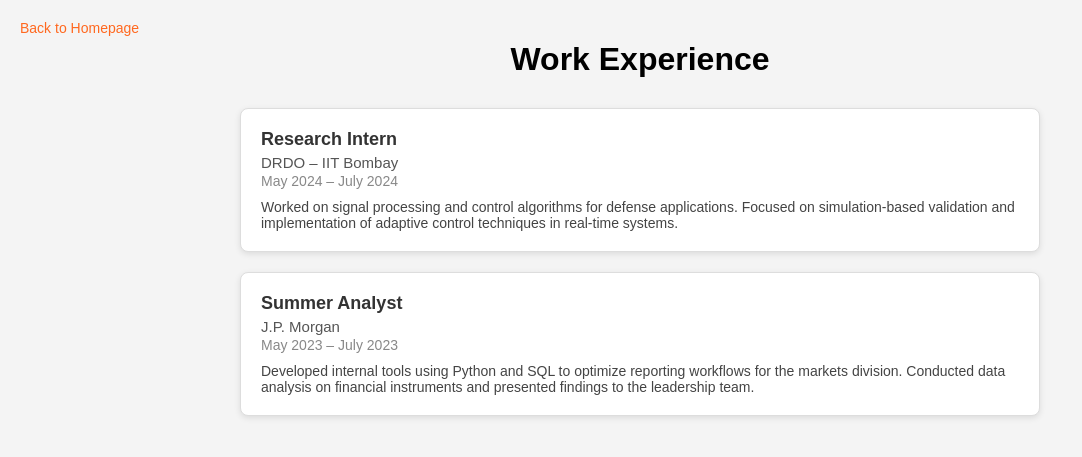
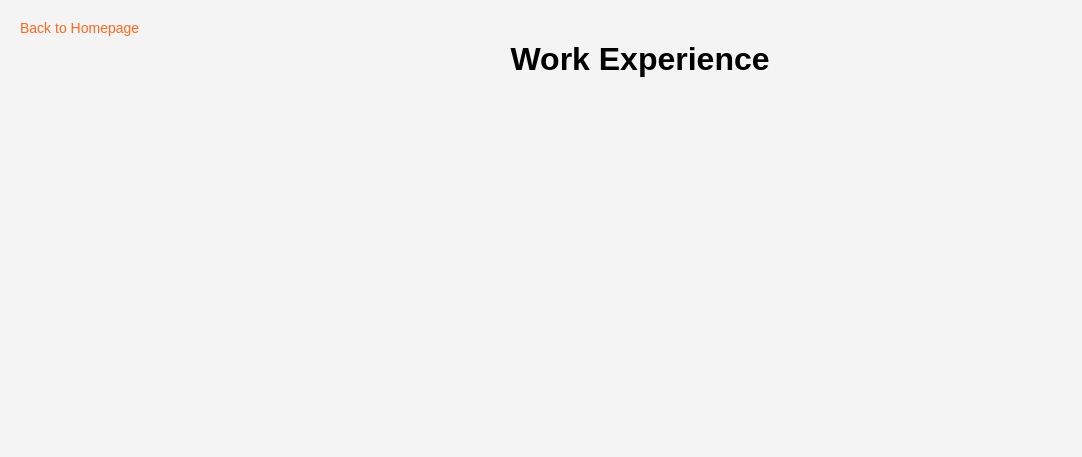
Before and after one commit to hotshott22/portfolio, a Jekyll site: the page experience.html, which Jekyll copies as it is, in a window 1280 px wide. Shown: the top 457 px of the page, without its empty margins (0-1082 px from the left). Built offline with Jekyll 4.4.1, drawn with Linux system fonts in a browser that asks for light colours.

Commit message:
Update experience.html

```diff
--- a/experience.html
+++ b/experience.html
@@ -85,7 +85,7 @@
         <h1>Work Experience</h1>
         <div class="experience-list">
 
-            <div class="experience-item">
+            <!-- <div class="experience-item">
                 <div class="role">Research Intern</div>
                 <div class="organization">DRDO – IIT Bombay</div>
                 <div class="duration">May 2024 – July 2024</div>
@@ -101,7 +101,7 @@
                 <div class="description">
                     Developed internal tools using Python and SQL to optimize reporting workflows for the markets division. Conducted data analysis on financial instruments and presented findings to the leadership team.
                 </div>
-            </div>
+            </div> -->
 
             <!-- Add more experience entries in the same format -->
 
```
